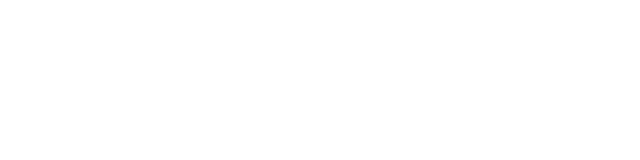
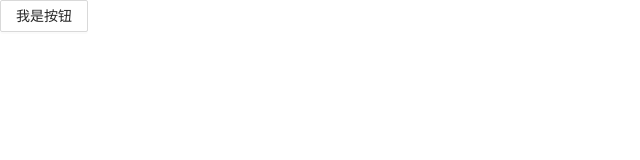
Before and after one commit to GhostyCHEN/react_blog, a Next.js app: page / in a window 1280 px wide. Shown: the top 160 px of the page, without its empty margins (0-640 px from the left). Built offline with nearby package versions, Linux system fonts and the light colour scheme.

Commit message:
blog项目环境配置

```diff
--- a/package.json
+++ b/package.json
@@ -14,6 +14,7 @@
   },
   "devDependencies": {
     "@zeit/next-css": "^1.0.1",
-    "antd": "^4.12.2"
+    "antd": "^4.12.2",
+    "babel-plugin-import": "^1.13.3"
   }
 }
--- a/pages/_app.js
+++ b/pages/_app.js
@@ -1,7 +1,5 @@
-import '../styles/globals.css'
+import App from 'next/app'
 
-function MyApp({ Component, pageProps }) {
-  return <Component {...pageProps} />
-}
+import 'antd/dist/antd.css'
 
-export default MyApp
+export default App
--- a/pages/index.js
+++ b/pages/index.js
@@ -1,10 +1,12 @@
 import React from 'react'
 import Head from 'next/head'
+import {Button} from 'antd'
 const Home = () => (
   <>
     <Head>
       <title>Home</title>
     </Head>
+    <div><Button>我是按钮</Button></div>
  </>
 )
 export default Home
```
Also changed, not shown: .babelrc (added).
